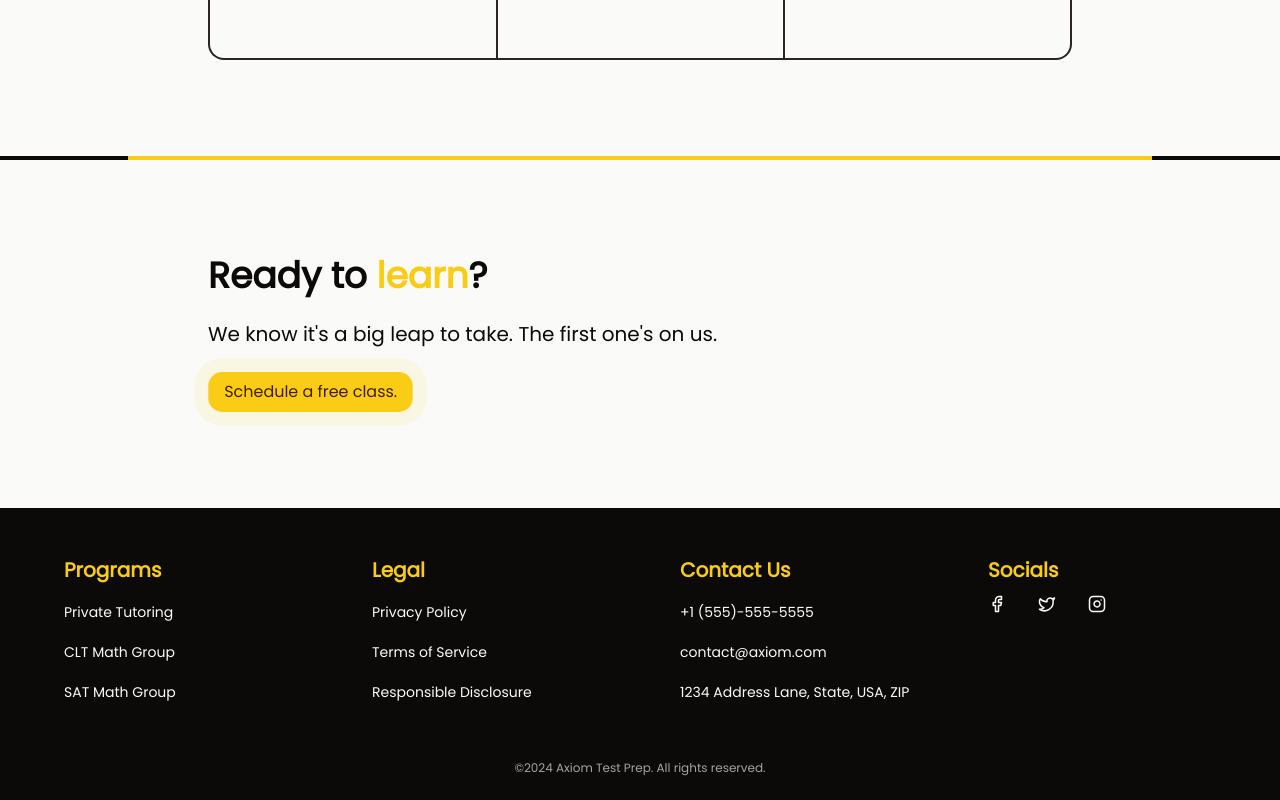
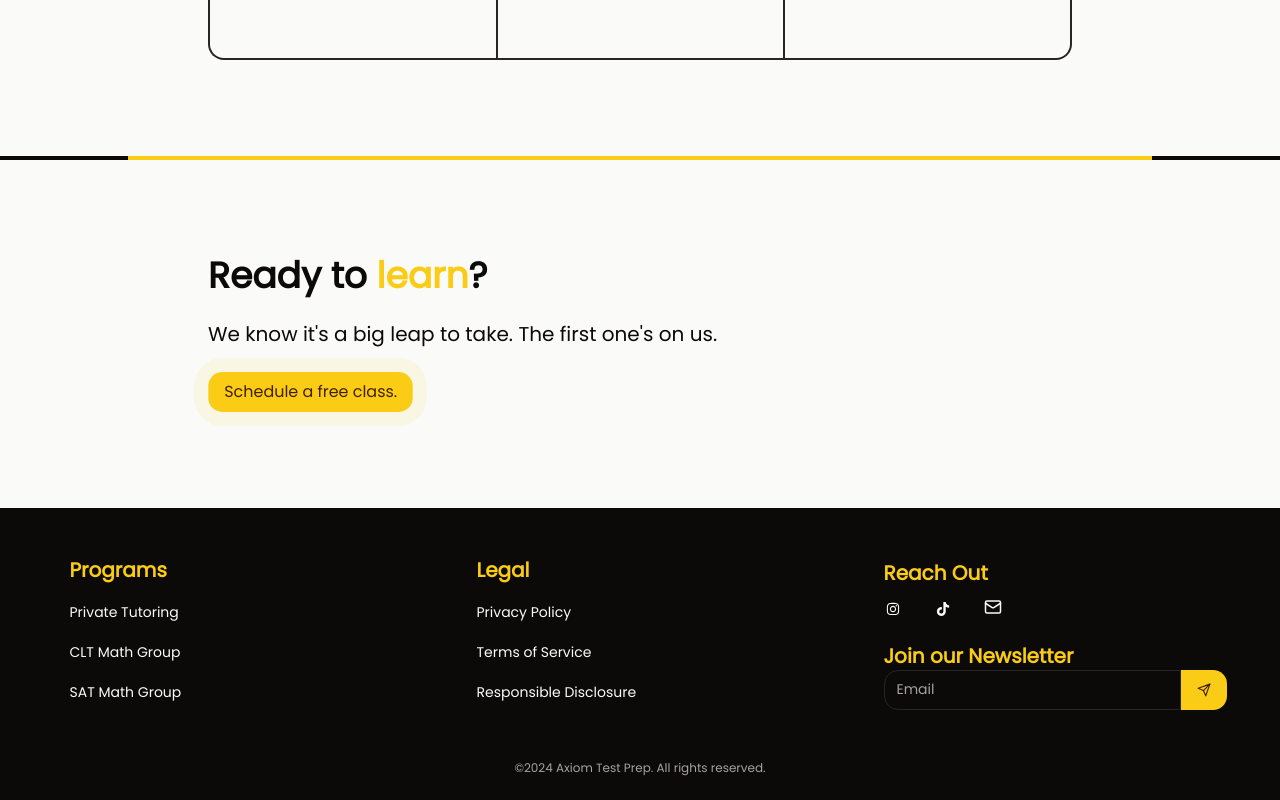
Before and after one commit to aaronzygala/tutoring_site, a Next.js app: page / in a window 1280 px wide. Shown: the part 3849-4649 px from the top of the page. Built offline with nearby package versions, Linux system fonts and the light colour scheme.

Commit message:
Updated footer, removed scrolling in testimonial section

```diff
--- a/package.json
+++ b/package.json
@@ -9,6 +9,11 @@
     "lint": "next lint"
   },
   "dependencies": {
+    "@fortawesome/fontawesome-svg-core": "^6.6.0",
+    "@fortawesome/free-brands-svg-icons": "^6.6.0",
+    "@fortawesome/free-regular-svg-icons": "^6.6.0",
+    "@fortawesome/free-solid-svg-icons": "^6.6.0",
+    "@fortawesome/react-fontawesome": "^0.2.2",
     "@radix-ui/react-accordion": "^1.1.2",
     "@radix-ui/react-avatar": "^1.0.4",
     "@radix-ui/react-dialog": "^1.0.5",
--- a/src/app/about-us/page.tsx
+++ b/src/app/about-us/page.tsx
@@ -10,6 +10,7 @@ import {
 // import tempImage from "/favicon.ico";
 import libraryImage from "@/assets/library.jpg";
 import aaronImage from "@/assets/aaron.jpg";
+import tempImage from "@/assets/axiom_logo.png";
 import React, { useState, useEffect } from "react";
 import { useMediaQuery } from "@/lib/useMediaQuery";
 
@@ -59,7 +60,7 @@ export default function ContactUs() {
                 </CardHeader>
                 <CardContent className="flex flex-col lg:flex-row gap-12 w-full mt-6 justify-evenly">
                   <InstructorCard
-                    imageSrc={aaronImage}
+                    imageSrc={tempImage}
                     imageAlt={"A headshot of the instructor"}
                     instructorName={"Natalia Mercado"}
                     instructorBlurb={
--- a/src/components/landing-page-sections/footer.tsx
+++ b/src/components/landing-page-sections/footer.tsx
@@ -1,13 +1,19 @@
 import { Button } from "@/components/ui/button";
 import { Icons } from "@/components/icons";
+import { FontAwesomeIcon } from '@fortawesome/react-fontawesome'
+import { faTiktok } from '@fortawesome/free-brands-svg-icons'
+import { faInstagram } from '@fortawesome/free-brands-svg-icons'
+import Link from "next/link";
+import { Input } from "../ui/input";
+
 
 export function Footer() {
   return (
     <main>
       <div className="w-screen flex flex-col">
-        <div className="flex flex-row px-12 py-12 gap-12 ml-auto mr-auto grid grid-cols-2 lg:grid-cols-4">
+        <div className="flex flex-row px-12 py-12 gap-12 ml-auto mr-auto grid grid-cols-2 lg:grid-cols-3">
           <div className="flex flex-col w-[96]">
-            <div className="text-left text-xl text-primary font-bold pl-4">
+            <div className="text-left lg:text-xl text-primary font-bold pl-4">
               Programs
             </div>
             <Button
@@ -29,8 +35,8 @@ export function Footer() {
               SAT Math Group
             </Button>
           </div>
-          <div className="flex flex-col w-[96]">
-            <div className="text-left text-xl text-primary font-bold pl-4">
+          <div className="flex flex-col">
+            <div className="text-left lg:text-xl text-primary font-bold pl-4">
               Legal
             </div>
             <Button
@@ -52,54 +58,50 @@ export function Footer() {
               Responsible Disclosure
             </Button>
           </div>
-          <div className="flex flex-col">
-            <div className="text-left text-xl text-primary font-bold pl-4">
-              Contact Us
+          <div className="flex flex-row col-span-2 justify-around lg:flex-col lg:col-span-1">
+
+              <div className="flex-col">
+              <div className="text-left lg:text-xl text-primary font-bold pl-4">
+                Reach Out
               </div>
+                <Link href="https://www.instagram.com/axiomtestprep" target="_blank">
+
                   <Button
-              className="w-fit justify-start mt-2 hover:bg-transparent hover:text-muted-foreground text-xs lg:text-sm"
+                    className="justify-start hover:bg-transparent hover:text-muted-foreground"
                     variant="ghost"
                   >
-              +1 (555)-555-5555
+                    <FontAwesomeIcon icon={faInstagram} width={18} className="hover:bg-text-200 delay-20 duration-100"/>
                   </Button>
+                </Link>
+                <Link href="https://www.tiktok.com/@axiomtestprep" target="_blank">
+                  <Button
+                    className="justify-start w-fit hover:bg-transparent hover:text-muted-foreground"
+                    variant="ghost"
+                  >
+                    <FontAwesomeIcon icon={faTiktok} width={18} className="hover:bg-text-200 delay-20 duration-100"/>
+                  </Button>
+                </Link>
+                <Link href={"mailto:contact@axiomtestprep.com"} target="_blank">
                   <Button
                     className="w-fit justify-start hover:bg-transparent hover:text-muted-foreground text-xs lg:text-sm"
                     variant="ghost"
                   >
-              contact@axiom.com
+                    <Icons.mail size={18}/>
                   </Button>
-            <Button
-              className="justify-start hover:bg-transparent hover:text-muted-foreground text-xs lg:text-sm"
-              variant="ghost"
-            >
-              1234 Address Lane, State, USA, ZIP
-            </Button>
+                </Link>
               </div>
-          <div className="flex flex-col w-[96]">
-            <div className="text-left text-xl text-primary font-bold pl-4">
-              Socials
+
+            <div className="ml-28 lg:ml-0">
+            <div className="text-left lg:text-xl text-primary font-bold ml-4 lg:mt-2">
+              Join our Newsletter
             </div>
-            <div className="flex-row">
-              <Button
-                className="justify-start w-fit hover:bg-transparent hover:text-muted-foreground"
-                variant="ghost"
-              >
-                <Icons.facebook size={18} />
-              </Button>
-              <Button
-                className="justify-start w-fit hover:bg-transparent hover:text-muted-foreground"
-                variant="ghost"
-              >
-                <Icons.twitter size={18} />
-              </Button>
-              <Button
-                className="justify-start w-fit hover:bg-transparent hover:text-muted-foreground"
-                variant="ghost"
-              >
-                <Icons.instagram size={18} />
-              </Button>
+            <div className="flex flex-row ml-4">
+              <Input placeholder="Email" className="rounded-r-none focus-visible:ring-0"/>
+              <Button className="rounded-l-none"><Icons.send size={14}/></Button>
             </div>
           </div>
+          </div>
+
         </div>
         <div className="text-xs text-muted-foreground ml-auto mr-auto pb-6">
           &copy;2024 Axiom Test Prep. All rights reserved.
--- a/src/components/landing-page-sections/testimonials.tsx
+++ b/src/components/landing-page-sections/testimonials.tsx
@@ -30,20 +30,6 @@ export function Testimonials() {
     }
   }, []);
 
-  useEffect(() => {
-    const ul = scrollRef.current;
-    if (ul) {
-      const handleScroll = () => {
-        console.log("Scroll position:", ul.scrollLeft);
-        if (ul.scrollLeft >= ul.scrollWidth / 2) {
-          ul.scrollLeft = 0;
-        }
-      };
-
-      ul.addEventListener("scroll", handleScroll);
-      return () => ul.removeEventListener("scroll", handleScroll);
-    }
-  }, []);
 
   return (
     <main>
@@ -53,7 +39,7 @@ export function Testimonials() {
             What <span className="text-primary">everyone</span> is saying
           </div>
           <div
-            className="mt-12 w-full inline-flex flex-nowrap overflow-x-auto [mask-image:_linear-gradient(to_right,transparent_0,_black_128px,_black_calc(100%-200px),transparent_100%)] group"
+            className="mt-12 w-full inline-flex flex-nowrap overflow-x-hidden [mask-image:_linear-gradient(to_right,transparent_0,_black_128px,_black_calc(100%-200px),transparent_100%)] group"
             onMouseEnter={handleMouseEnter}
             onMouseLeave={handleMouseLeave}
           >
```
Also changed, not shown: 1 other file (tests, documents, lock files or other folders). Lines whose indentation alone changed are shown as unchanged.
